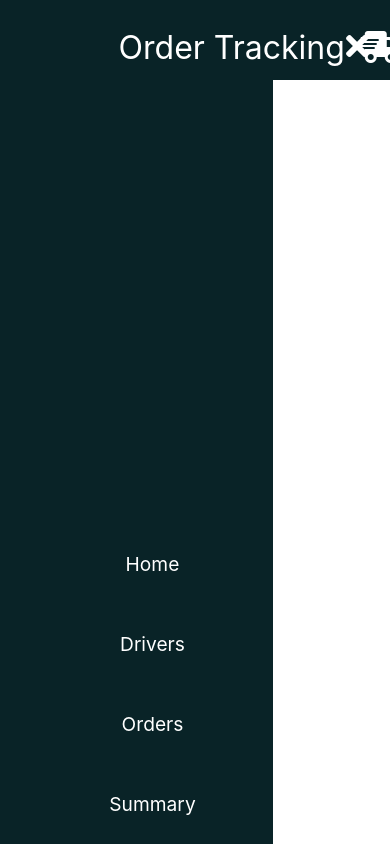
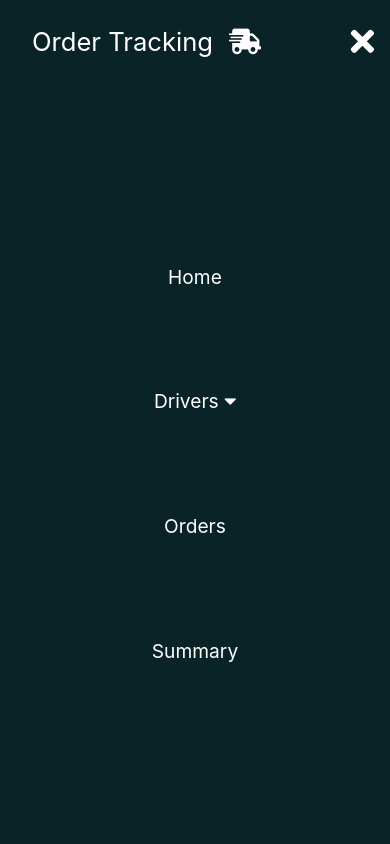
Before and after one commit to Codevid-21/Driver-Order-Tracking, a React (Create React App) app in the folder frontend/: page /summary in a window 390 px wide. Both pictures are taken after a click on the element 352 px from the left and 47 px from the top of the page. Built offline with nearby package versions, Linux system fonts and the light colour scheme.

Commit message:
navbar responsive error fixed

```diff
--- a/frontend/src/App.js
+++ b/frontend/src/App.js
@@ -1,3 +1,4 @@
+import React, {useState} from "react";
 import "./App.css";
 import NavBar from "./components/NavBar.jsx";
 import { BrowserRouter, Route, Switch } from "react-router-dom";
@@ -9,12 +10,14 @@ import Summary from "./pages/Summary.jsx";
 
 
 function App() {
+  const [click, setClick] = useState(false);
+
   return (
     <div className="App">
       <BrowserRouter>
-        <NavBar />
+        <NavBar click={click} setClick={setClick} />
         <Switch>
-          <Route exact path="/" > <Home /> </Route>
+          <Route exact path="/" > <Home click={click} /> </Route>
           <Route path="/orders"> <Orders /> </Route>
           <Route path="/newdriver"> <NewDriver /> </Route>
           <Route path="/selectdrivers"> <SelectDrivers /> </Route>
--- a/frontend/src/components/Dropdown.jsx
+++ b/frontend/src/components/Dropdown.jsx
@@ -8,22 +8,20 @@ function Dropdown({ closeMobileMenu }) {
   const handleClick = () => setClick(!click);
 
   return (
-    <>
       <ul
         onClick={handleClick}
-        className={click ? "dropdown-menu clicked" : "dropdown-menu"}
+        // className={click ? "clicked" : ""}
       >
         {MenuItems.map((item, index) => {
           return (
             <li key={index}>
               <Link
-                // onClick={closeMobileMenu}
-                className={item.cName}
                 to={item.path}
-                onClick={() => {
-                  setClick(false);
-                  closeMobileMenu();
-                }}
+                onClick={closeMobileMenu}
+              // onClick={() => {
+              //   setClick(false);
+              //   closeMobileMenu();
+              // }}
               >
                 {item.title}
               </Link>
@@ -31,7 +29,6 @@ function Dropdown({ closeMobileMenu }) {
           );
         })}
       </ul>
-    </>
   );
 }
 
--- a/frontend/src/components/MenuItems.jsx
+++ b/frontend/src/components/MenuItems.jsx
@@ -2,11 +2,9 @@ export const MenuItems = [
   {
     title: "New Driver",
     path: "/newdriver",
-    cName: "dropdown-link",
   },
   {
     title: "Select Driver",
     path: "/selectdrivers",
-    cName: "dropdown-link",
   },
 ];
--- a/frontend/src/components/NavBar.jsx
+++ b/frontend/src/components/NavBar.jsx
@@ -2,69 +2,70 @@ import React, { useState } from "react";
 import { Link } from "react-router-dom";
 import Dropdown from "./Dropdown";
 
-function Navbar() {
-  const [click, setClick] = useState(false);
+function Navbar({ click, setClick }) {
+  // const [click, setClick] = useState(false);
   const [dropdown, setDropdown] = useState(false);
 
   const handleClick = () => setClick(!click);
   const closeMobileMenu = () => setClick(false);
 
   const onMouseEnter = () => {
-    if (window.innerWidth < 960) {
     setDropdown(true);
-    } else {
-      setDropdown(true);
-    }
   };
 
   const onMouseLeave = () => {
-    if (window.innerWidth < 960) {
     setDropdown(false);
-    } else {
-      setDropdown(false);
-    }
   };
 
   return (
     <>
-      <nav className="navbar">
-        <Link to="/" className="navbar-logo" onClick={closeMobileMenu}>
+      <nav>
+        <Link to="/" className="nav-logo" onClick={closeMobileMenu}>
           Order Tracking
           <i className="fas fa-shipping-fast"></i>
         </Link>
+
         <div className="menu-icon" onClick={handleClick}>
           <i className={click ? "fas fa-times" : "fas fa-bars"} />
-          {/* hamburger icon */}
         </div>
-        <ul className={click ? "nav-menu active" : "nav-menu"}>
-          <li className="nav-item">
-            <Link to="/" className="nav-links" onClick={closeMobileMenu}>
+
+        <div className="menu">
+          <ul className={click ? "active" : ""}>
+            <li>
+              <Link to="/" onClick={closeMobileMenu}>
                 Home
               </Link>
             </li>
 
             <li
-            className="nav-item"
               onMouseEnter={onMouseEnter}
               onMouseLeave={onMouseLeave}
             >
-            <Link to="#" className="nav-links" onClick={closeMobileMenu}>
+              <Link to="#" onClick={closeMobileMenu}>
                 Drivers <i className="fas fa-caret-down" />
               </Link>
+              <div className="dropdown" >
+                {/* <ul>
+                  <li>123</li>
+                  <li>456</li>
+                </ul> */}
               {dropdown && <Dropdown closeMobileMenu={closeMobileMenu} />}
+              </div>
             </li>
 
-          <li className="nav-item">
-            <Link to="/orders" className="nav-links" onClick={closeMobileMenu}>
+            <li>
+              <Link to="/orders" onClick={closeMobileMenu}>
                 Orders
               </Link>
             </li>
-          <li className="nav-item">
-            <Link to="/summary" className="nav-links" onClick={closeMobileMenu}>
+
+            <li>
+              <Link to="/summary" onClick={closeMobileMenu}>
                 Summary
               </Link>
             </li>
           </ul>
+        </div>
       </nav>
     </>
   );
--- a/frontend/src/pages/Home.jsx
+++ b/frontend/src/pages/Home.jsx
@@ -2,7 +2,7 @@ import React, { useState, useEffect } from "react";
 import OrderCard from "../components/OrderCard.jsx";
 import api from "../api/fetchDataFromDB.js";
 
-function Home() {
+function Home({click}) {
   const [orderInfo, setOrderInfo] = useState([]);
 
   const url = `http://localhost:2005/orders`;
@@ -14,7 +14,7 @@ function Home() {
 
 
   return (
-    <div>
+    <div className={!click ? "hideOrder" : "displayOrder"} >
       <OrderCard orderInfo={orderInfo} />
     </div>
   );
--- a/frontend/src/sass/_Dropdown.scss
+++ b/frontend/src/sass/_Dropdown.scss
@@ -1,42 +1,24 @@
-.dropdown-menu {
-  width: 144px;
+.dropdown {
+  color: #fff;
+  // display: none;
   position: absolute;
-  top: 80px;
-  list-style: none;
-  text-align: start;
 
-  li {
-    background: #092327;
-    cursor: pointer;
+  ul {
+    left: 0 !important;
+    opacity: 1 !important;
+    display: flex;
+    flex-direction: column;
+    background-color: #092327;
+    padding: 0;
 
-    &:hover {
-      background: #F87060;
+    li {
+      padding: 1rem !important;
     }
-  }
-
-  &.clicked {
-    display: none;
-  }
-  .dropdown-link {
-    display: block;
-    height: 100%;
-    width: 100%;
-    text-decoration: none;
-    color: #fff;
-    padding: 16px;
   }
 }
 
-
-
 @media screen and (max-width: 960px) {
-  .fa-caret-down {
-    display: none;
+  .dropdown {
+    position: relative;
   }
-
-  .dropdown-menu {
-    position: inherit;
-
-  }
-
 }
--- a/frontend/src/sass/_NavBar.scss
+++ b/frontend/src/sass/_NavBar.scss
@@ -1,52 +1,60 @@
-.navbar {
+nav {
   background: #092327;
-    height: 80px;
+  height: 10vh;
   display: flex;
-    justify-content: center;
+  justify-content: space-around;
   align-items: center;
   font-size: 1.2rem;
 
+  // Link to style
+  a {
+    padding: 1.5rem 1rem;
 
-    .navbar-logo {
+    // Logo style.
+    &.nav-logo {
       color: #fff;
-        justify-self: start;
-        margin-left: 3rem;
       cursor: pointer;
-        text-decoration: none; //niye var????
-        font-size: 2rem;
+      font-size: 1.6rem;
+      margin-left: 1rem;
 
       &:hover {
-            color: #fff;
+        color: #f87060;
       }
 
       .fa-shipping-fast {
         margin-left: 1rem;
-            font-size: 2rem;
       }
     }
+    // Logo style sonu.
 
-    .nav-menu {
-        // display: grid;
-        // grid-template-columns: repeat(4, auto);
-        // grid-gap: 30px;
+    // Link to ile ilgili kodlar sonu.
+  }
+
+  // Menu Icon style
+  .menu-icon {
+    display: none;
+    margin-right: 1rem;
+  }
+
+  ul {
     display: flex;
+    flex-direction: row;
+    margin: 0;
+    transition: all 0.5s ease;
+
+    // &.active {
+    //   border: 1px solid white;
+    // }
+
+    li {
       list-style-type: none;
-        width: 70vw;
-        justify-content: flex-end;
-        margin-right: 3rem;
 
-        .nav-item {
-            display: flex;
-            align-items: center;
-            height: 80px;
-
-            .nav-links {
+      a {
         color: white;
-                text-decoration: none;
-                padding: 1rem 2rem;
 
         &:hover {
-                    background-color: #F87060;
+          color: #f87060;
+          text-decoration: none;
           transition: all 0.2s ease-out;
         }
       }
@@ -54,87 +62,52 @@
   }
 }
 
+@media screen and (max-width: 960px) {
+  nav {
+    position: relative;
+    justify-content: space-between;
+    // padding: 0 2vh;
+
+    .menu-icon {
+      display: flex;
+      font-size: 4vh;
+      cursor: pointer;
+
+      .fas {
+        color: #fff;
+      }
+    }
+
+    .menu {
+      position: absolute;
+      height: 90vh;
+      width: 100vw;
+      top: 10vh;
+
+      ul {
+        flex-direction: column;
+        justify-content: center;
+        text-align: center;
+        position: relative;
+        height: 100%;
+        left: -100%;
+        opacity: 0;
+        padding: 0;
+        background-color: #092327;
 
 
-
-
-
-
-.fa-bars {
-    color: #fff;
-}
-
-.nav-links-mobile {
-    //nerde
-    display: none;
-}
-
-.menu-icon {
-    display: none;
-}
-
-@media screen and (max-width: 960px) {
-    .NavbarItems {
-        //nerde bu
-        position: relative;
-    }
-
-    .nav-menu {
-
-        display: flex;
-        flex-direction: column;
-        justify-content: center;
-        width: 100%;
-        height: calc(100vh - 80px);
-        position: absolute;
-        top: 80px;
-        left: -100%;
-        opacity: 1;
-        transition: all 0.5s ease;
-    }
-
-    .nav-menu.active {
-        background: #092327;
+        &.active {
           left: 0;
           opacity: 1;
           transition: all 0.5s ease;
           z-index: 1;
         }
 
-    .nav-links {
-        text-align: center;
-        padding: 2rem;
-        width: 100%;
-        display: table;
-    }
-
-    .nav-links:hover {
-        background-color: #F87060;
+        li {
+          padding: 3rem;
 
         }
-
-    .navbar-logo {
-        position: absolute;
-        top: 0;
-        left: 0;
-        transform: translate(25%, 50%);
       }
-
-    .menu-icon {
-        display: block;
-        position: absolute;
-        top: 0;
-        right: 0;
-        transform: translate(-100%, 60%);
-        font-size: 1.8rem;
-        cursor: pointer;
     }
-
-    .fa-times {
-        color: #fff;
-        font-size: 2rem;
   }
-
-
-
 }
--- a/frontend/src/sass/style.scss
+++ b/frontend/src/sass/style.scss
@@ -8,6 +8,13 @@
 
 .clearfix {
     clear: both;
+}
+
+.displayOrder {
+    display: none;
+}
+.hideOrder {
+    display: block;
 }
 
 a {
@@ -25,6 +32,6 @@ a:hover {
 }
 
 @import "_NavBar.scss";
-@import "Dropdown.scss";
+@import "_Dropdown.scss";
 @import "_OrderCard.scss";
 @import "_ModalForDrivers.scss"
```
Lines whose indentation alone changed are shown as unchanged.
